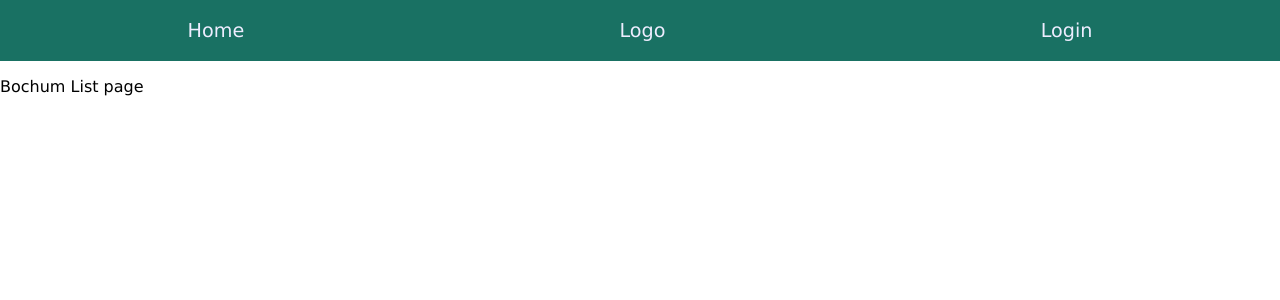
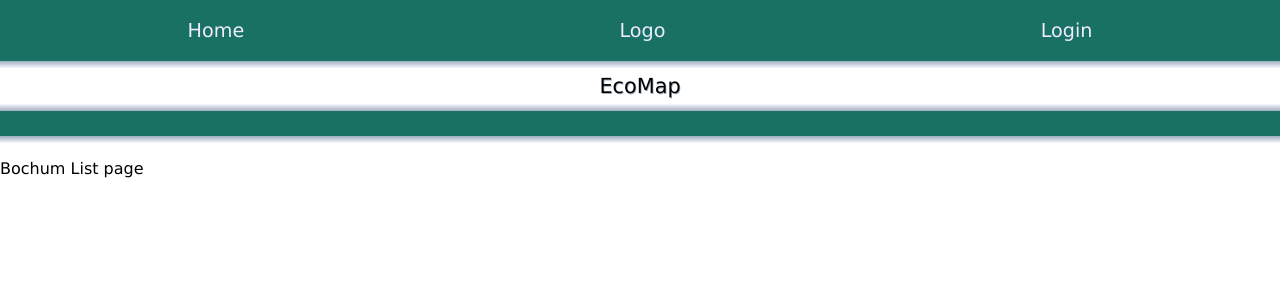
Before and after one commit to TobiasHasenkamp/ecobo, a React (Create React App) app in the folder frontend/: page /bo/list in a window 1280 px wide. Shown: the top 300 px of the page. Built offline with nearby package versions, Linux system fonts and the light colour scheme.

Commit message:
Added PageHeader.js, which defines a recurring component for the  heading of all pages. Renamed the original Header component, which defines the Navbar, to NavBar.js.

```diff
--- a/frontend/src/App.js
+++ b/frontend/src/App.js
@@ -7,7 +7,7 @@ import BackgroundInfoPage from "./main/BackgroundInfoPage";
 import FeaturePage from "./main/FeaturePage";
 import ListPage from "./main/ListPage";
 import MapPage from "./main/MapPage";
-import Header from "./main/Header";
+import NavBar from "./main/NavBar";
 import LoginPage from "./main/account-route/LoginPage";
 
 
@@ -18,31 +18,31 @@ function App() {
       <Switch>
 
           <Route path="/bo/map">
-              <Header/>
+              <NavBar/>
               <MapPage/>
           </Route>
           <Route path="/bo/list">
-              <Header/>
+              <NavBar/>
               <ListPage/>
           </Route>
           <Route path="/acc">
-              <Header/>
+              <NavBar/>
               <AccountPage/>
           </Route>
           <Route path="/infos">
-              <Header/>
+              <NavBar/>
               <BackgroundInfoPage/>
           </Route>
           <Route path="/features">
-              <Header/>
+              <NavBar/>
               <FeaturePage/>
           </Route>
           <Route path="/home">
-              <Header/>
+              <NavBar/>
               <HomePage/>
           </Route>
           <Route path="/login">
-              <Header/>
+              <NavBar/>
               <LoginPage/>
           </Route>
           <Route path="/">
--- a/frontend/src/main/AccountPage.js
+++ b/frontend/src/main/AccountPage.js
@@ -1,8 +1,12 @@
+import PageHeader from "./PageHeader";
+import React from "react";
+
 export default function AccountPage() {
 
     return(
 
         <div>
+            <PageHeader title="Konto"/>
             <p>Account page</p>
         </div>
 
--- a/frontend/src/main/BackgroundInfoPage.js
+++ b/frontend/src/main/BackgroundInfoPage.js
@@ -1,8 +1,12 @@
+import PageHeader from "./PageHeader";
+import React from "react";
+
 export default function BackgroundInfoPage() {
 
     return(
 
         <div>
+            <PageHeader title="Hintergrundinfos"/>
             <p>Background info page</p>
         </div>
 
--- a/frontend/src/main/FeaturePage.js
+++ b/frontend/src/main/FeaturePage.js
@@ -1,8 +1,12 @@
+import PageHeader from "./PageHeader";
+import React from "react";
+
 export default function FeaturePage() {
 
     return(
 
         <div>
+            <PageHeader title="Features"/>
             <p>Features page</p>
         </div>
 
--- a/frontend/src/main/ListPage.js
+++ b/frontend/src/main/ListPage.js
@@ -1,8 +1,12 @@
+import PageHeader from "./PageHeader";
+import React from "react";
+
 export default function ListPage() {
 
     return(
 
         <div>
+            <PageHeader title="EcoMap"/>
             <p>Bochum List page</p>
         </div>
 
--- a/frontend/src/main/MapPage.js
+++ b/frontend/src/main/MapPage.js
@@ -1,8 +1,12 @@
+import PageHeader from "./PageHeader";
+import React from "react";
+
 export default function MapPage() {
 
     return(
 
         <div>
+            <PageHeader title="EcoMap"/>
             <p>Bochum Map page</p>
         </div>
 
--- a/frontend/src/main/Header.js
+++ b/frontend/src/main/NavBar.js
@@ -2,7 +2,7 @@ import styled from "styled-components/macro";
 import React, {useState} from "react";
 import {Link} from "react-router-dom";
 
-export default function Header() {
+export default function NavBar() {
 
     const [isLoggedIn, setIsLoggedIn] = useState(false);
 
@@ -12,7 +12,7 @@ export default function Header() {
 
     return (
 
-        <StyledHeader>
+        <StyledNavBar>
 
             <Link to="/home">
                 <p>Home</p>
@@ -27,14 +27,14 @@ export default function Header() {
             }
 
 
-        </StyledHeader>
+        </StyledNavBar>
 
     );
 
 }
 
 
-const StyledHeader = styled.div`
+const StyledNavBar = styled.div`
 
   justify-items: center;
   display: grid;
--- /dev/null
+++ b/frontend/src/main/PageHeader.js
@@ -0,0 +1,48 @@
+import React from "react";
+import styled from "styled-components/macro";
+
+export default function PageHeader({title}) {
+
+    return (
+
+        <>
+            <StyledDarkGradientLineTop/>
+            <StyledTitle>{title}</StyledTitle>
+            <StyledDarkGradientLineBottom/>
+            <StyledDarkGreenBox/>
+            <StyledDarkGradientLineTop/>
+        </>
+
+    );
+}
+
+
+
+const StyledDarkGradientLineBottom = styled.div`
+  display: block;
+  width: 100%;
+  height: 7px;
+  background-image: linear-gradient(ghostwhite, var(--grey));
+`
+
+const StyledDarkGradientLineTop = styled.div`
+  display: block;
+  width: 100%;
+  height: 7px;
+  background-image: linear-gradient(var(--grey), ghostwhite);
+`
+
+const StyledDarkGreenBox = styled.div`
+  display: block;
+  width: 100%;
+  background-color: var(--darkgreen);
+  height: 25px;
+`
+
+const StyledTitle = styled.p`
+    color: black;
+    margin: 6px;
+    font-size: 1.3em;
+    text-align: center;
+    text-shadow: 0.8px 0.6px 0.3px var(--grey);
+`
--- a/frontend/src/main/account-route/LoginPage.js
+++ b/frontend/src/main/account-route/LoginPage.js
@@ -1,8 +1,12 @@
+import PageHeader from "../PageHeader";
+import React from "react";
+
 export default function LoginPage() {
 
     return(
 
         <div>
+            <PageHeader title="Login"/>
             <p>Login page</p>
         </div>
 
```
